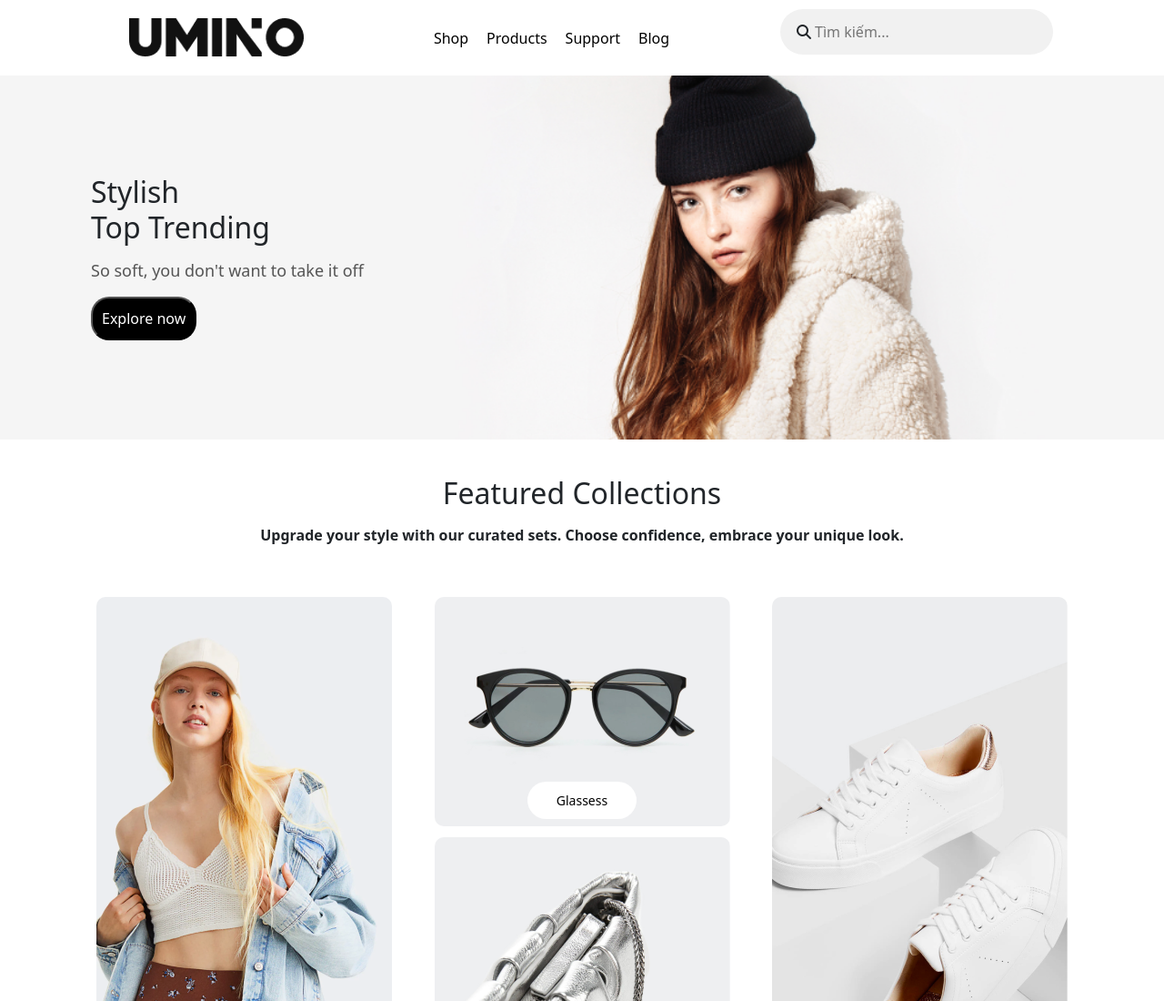
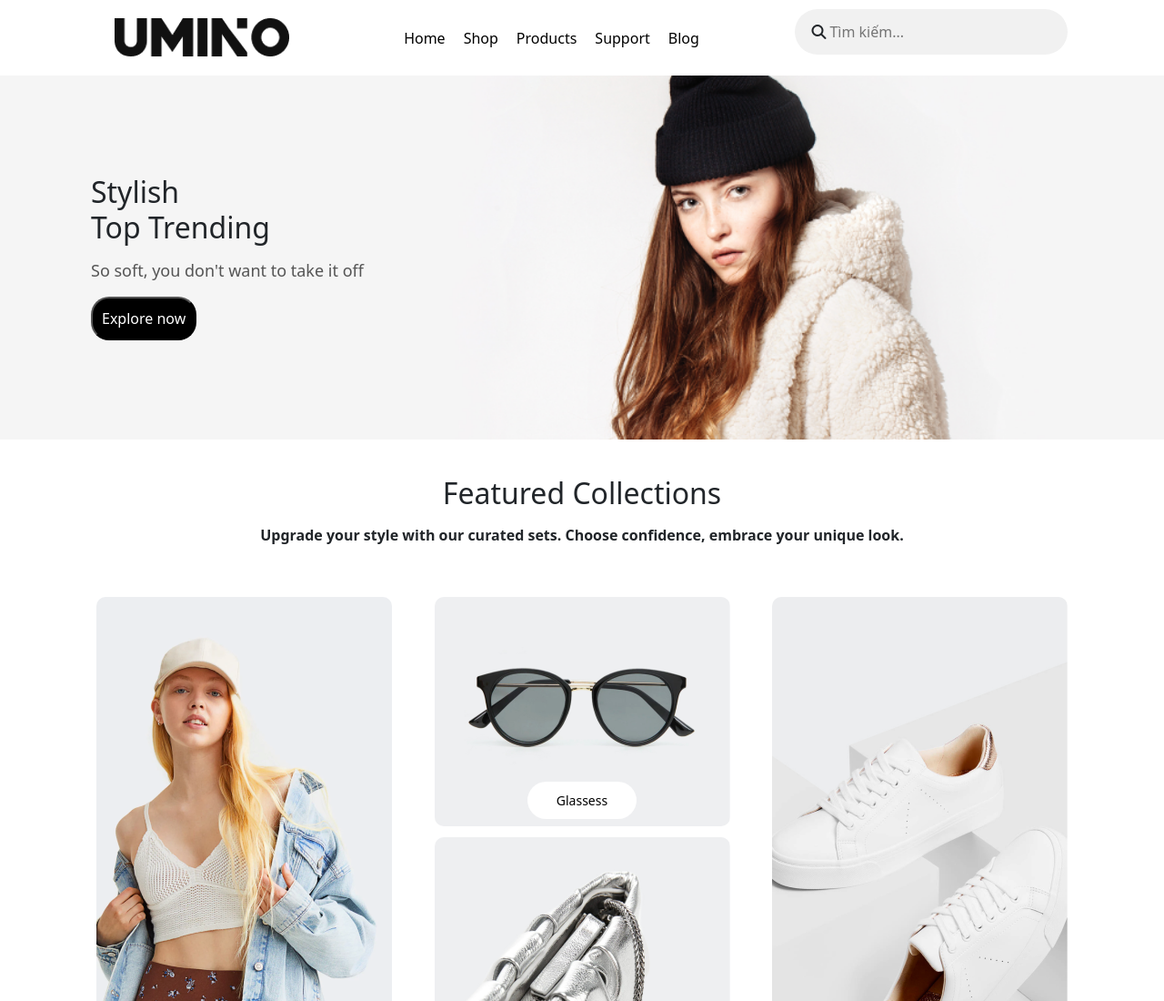
Before and after one commit to Phuong030505/study, a plain HTML site: page index.html in a window 1280 px wide. Shown: the top 1100 px of the page at 91% size. Drawn offline with nearby package versions, Linux system fonts and the light colour scheme; files whose address does not match are found by name.

Commit message:
15-9-2025, no database

```diff
--- a/index.html
+++ b/index.html
@@ -18,7 +18,7 @@
             <img src="./img/logo.png" alt="logo">
         </div>
         <nav>
-            <!-- <li><a href="">Home</a></li> -->
+            <li><a href="">Home</a></li>
             <li><a href="">Shop</a></li>
             <li><a href="">Products</a></li>
             <li><a href="">Support</a></li>
```
